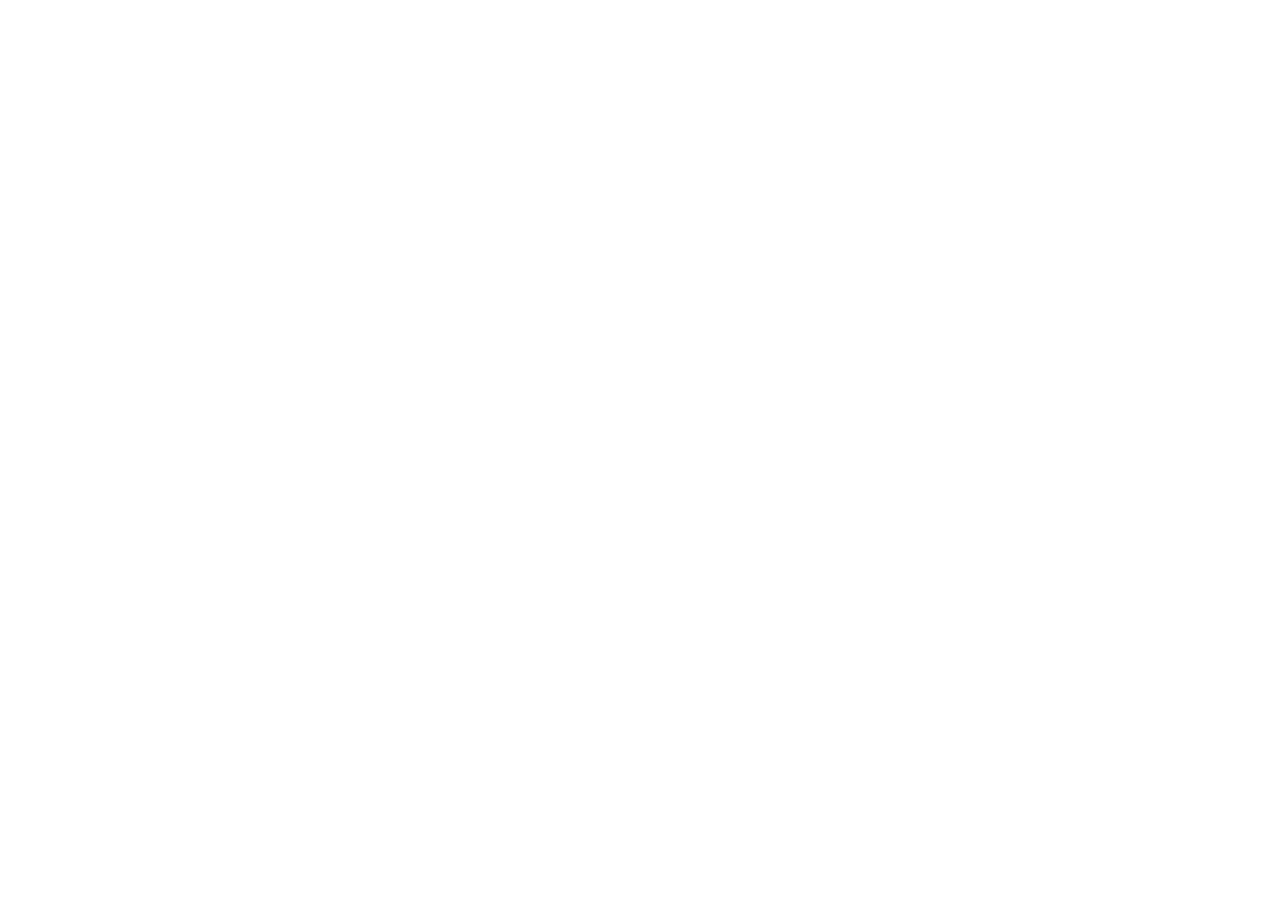
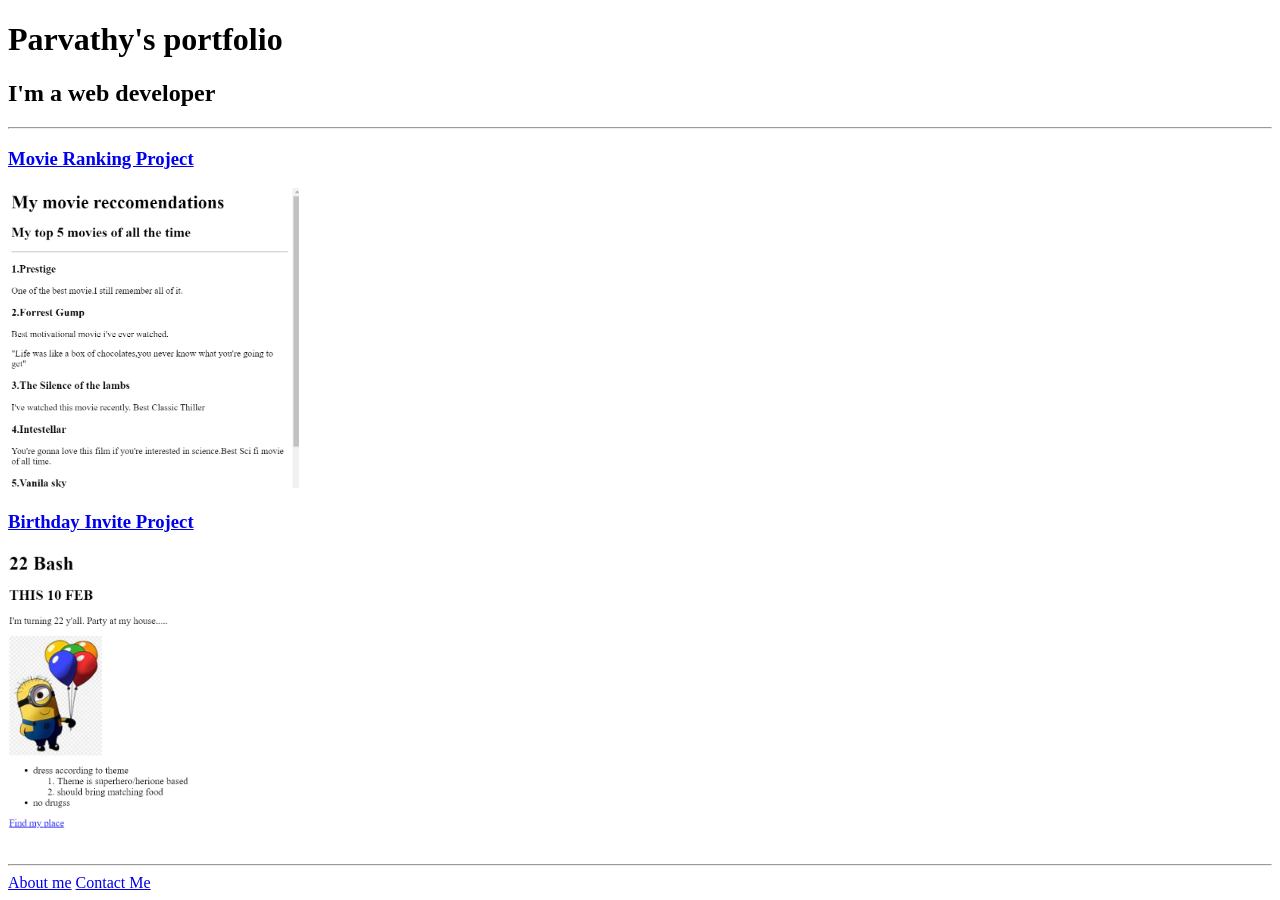
Before and after one commit to parvathyyy3/html-portfolio, a plain HTML site: page index.html in a window 1280 px wide. Before the commit the page ends 800 px from the top, so only its background shows below. Drawn offline with Linux system fonts and the light colour scheme.

Commit message:
Add files via upload

```diff
--- a/index.html
+++ b/index.html
@@ -1,15 +1,25 @@
-<!-- TODO 1: Create the HTML Boilerplate -->
 
-<!-- TODO 2: Add Your previous projects' HTML into the public folder -->
+<!DOCTYPE html>
+<html lang="en">
+<head>
+    <meta charset="UTF-8">
+    <meta name="viewport" content="width=device-width, initial-scale=1.0">
+    <title>Parvathy's portfolio</title>
+</head>
+<body>
+    <h1>Parvathy's portfolio</h1>
+    <h2>I'm a web developer</h2>
+    <hr/>
 
-<!-- TODO 3: Take screenshots of your project previews and add the images to the images folder -->
+    <h3><a href="./public/movie-ranking.html">Movie Ranking Project</a></h3>
+    <img src="./assets/images/movie ranking.png" height="300" alt='Movie ranking'/>
+    <h3> <a href="./public/birthday-invite.html">Birthday Invite Project</a></h3>
+    <img src="./assets/images/bdayinvite.png" height="300" alt="Birthday invite"/>
+    </body>
+    <hr/>
+    <a href="./public/about.html">About me</a>
+    <a href="./public/contact.html">Contact Me</a>
 
-<!-- TODO 4: Add titles/subtitles etc. -->
 
-<!-- TODO 5: Add a link to the project pages -->
-
-<!-- TODO 6: Add images to show the project previews
-HINT for TODO 6: You can use the height attribute set to 200 to make the image smaller:
-https://developer.mozilla.org/en-US/docs/Web/HTML/Element/img#attr-height -->
-
-<!-- TODO 7: Add the Contact Me and About Me page links -->
+</body>
+</html>
```
